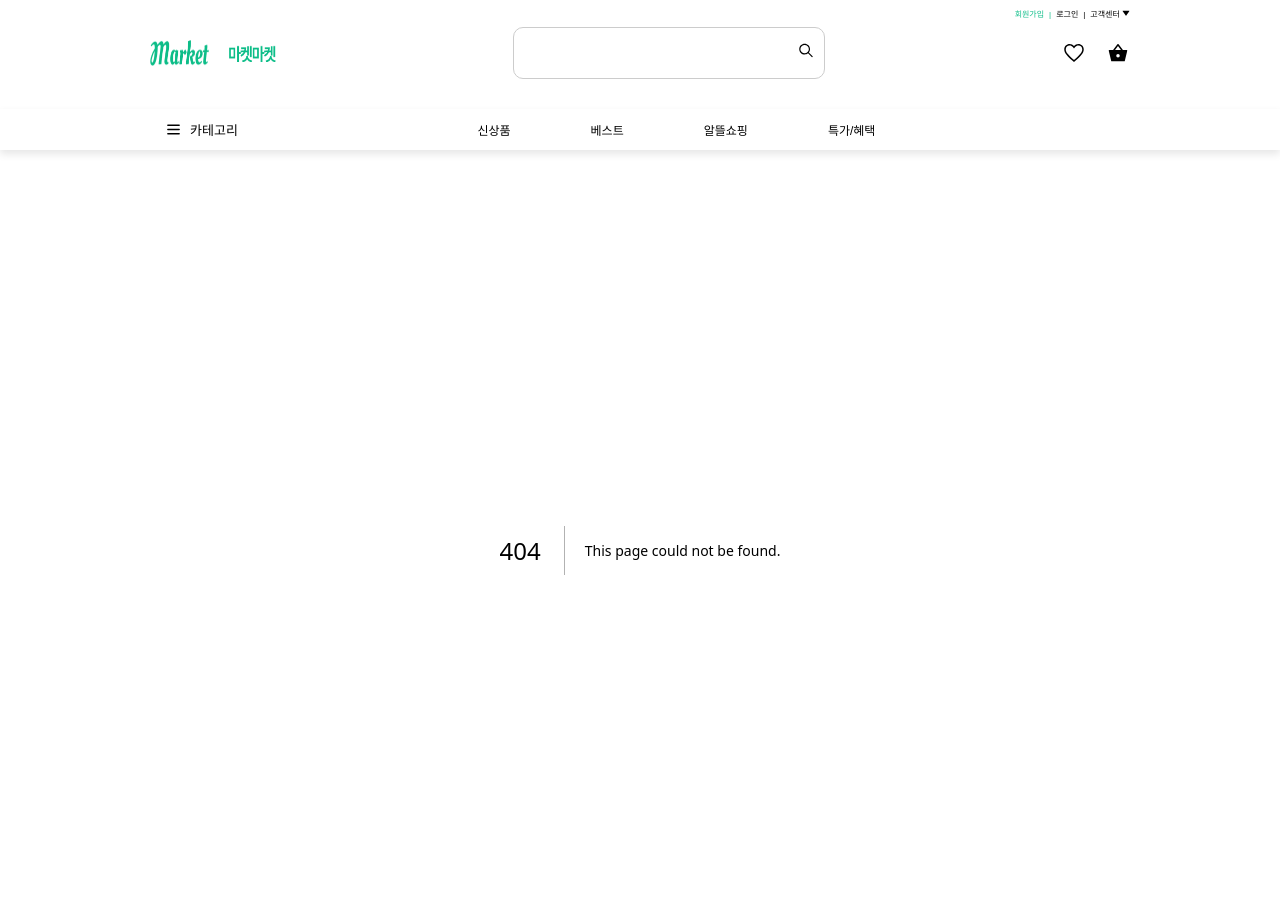
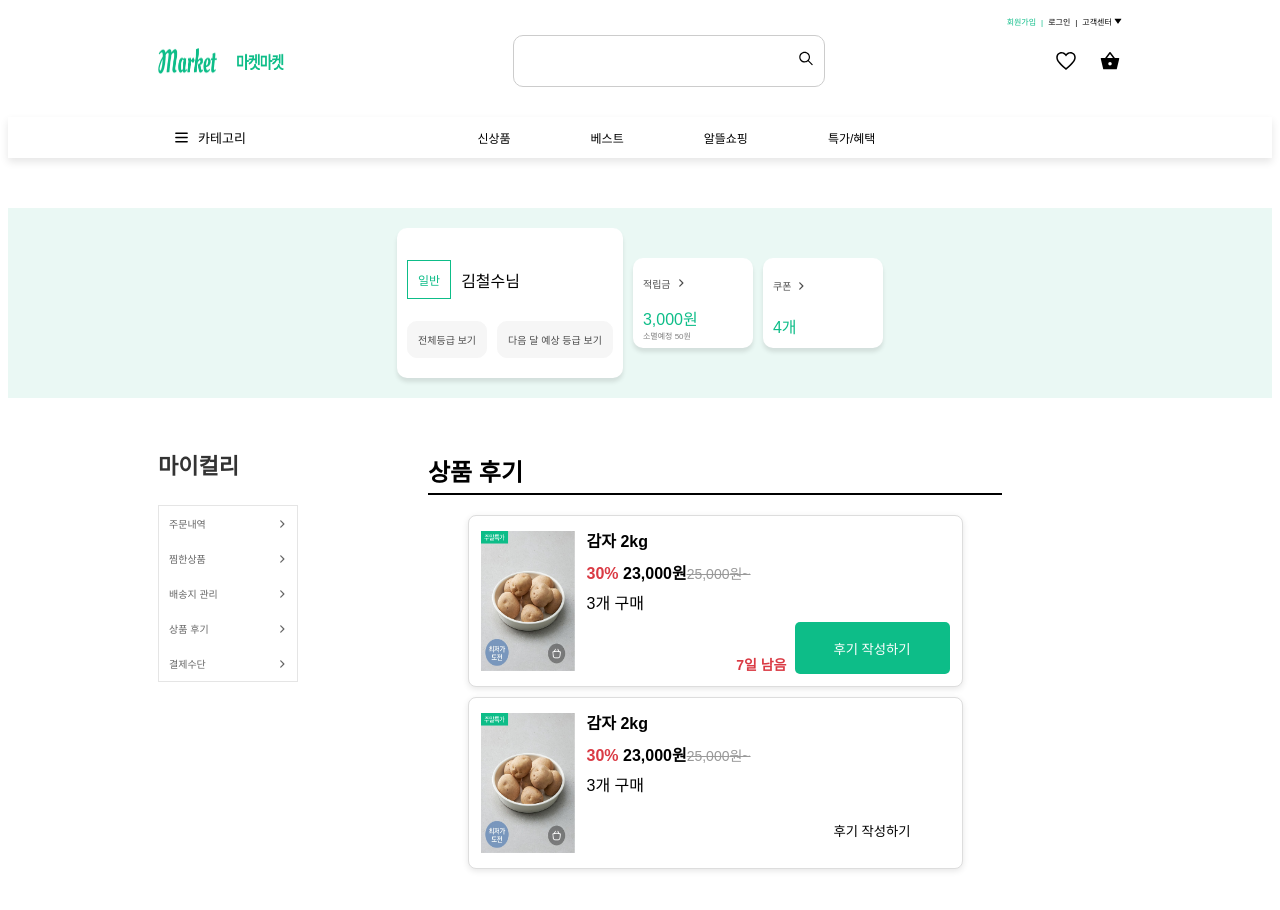
Before and after one commit to ecomerce-market/front, a Next.js app: page /review in a window 1280 px wide. Before the commit this address had no page. Shown: the top 910 px of the page. After the commit the page ends 877 px from the top, so only its background shows below. Built offline with nearby package versions, Linux system fonts and the light colour scheme.

Commit message:
[Feat] 리뷰 화면 작업

```diff
--- /dev/null
+++ b/src/app/review/page.tsx
@@ -0,0 +1,12 @@
+import React from "react";
+import Review from "./review";
+
+const page = () => {
+    return (
+        <div>
+            <Review />
+        </div>
+    );
+};
+
+export default page;
--- /dev/null
+++ b/src/app/review/review.module.scss
@@ -0,0 +1,33 @@
+.reviewWrapper {
+    .myInfoMain {
+        display: grid;
+        grid-template-columns: 150px auto;
+
+        .sideMenu {
+            margin-left: 150px;
+        }
+    }
+
+    .reviewWrapper {
+        display: flex;
+        flex-direction: column;
+        justify-content: center;
+        margin: 0 auto;
+
+        .review {
+            font-size: 24px;
+            margin: 5px 0;
+        }
+
+        .reviewdetail {
+            display: flex;
+            flex-direction: column;
+            align-items: center;
+            justify-content: center;
+            padding-top: 20px;
+            gap: 10px;
+            width: 574px;
+            border-top: 2px solid var(--black);
+        }
+    }
+}
--- /dev/null
+++ b/src/app/review/review.tsx
@@ -0,0 +1,67 @@
+import React from "react";
+import styles from "./review.module.scss";
+import cn from "classnames/bind";
+import PersonalInfo from "@/components/personalnfo/personalInfo";
+import SideMenu from "@/components/sideMenu/sideMenu";
+import ReviewCard from "@/components/productCard/review/reviewCard";
+const cx = cn.bind(styles);
+const review = () => {
+    return (
+        <div className={cx("reviewWrapper")}>
+            <PersonalInfo
+                grade={"일반"}
+                username={"김철수"}
+                credit={"3,000"}
+                expiringCredit={"50"}
+                coupon={"4"}
+            />
+            <div className={cx("myInfoMain")}>
+                <div className={cx("sideMenu")}>
+                    <SideMenu
+                        title={"마이컬리"}
+                        content={[
+                            "주문내역",
+                            "찜한상품",
+                            "배송지 관리",
+                            "상품 후기",
+                            "결제수단",
+                        ]}
+                    />
+                </div>
+                <div className={cx("reviewWrapper")}>
+                    <h1 className={cx("review")}>상품 후기</h1>
+                    <div className={cx("reviewdetail")}>
+                        <ReviewCard
+                            title={"감자 2kg"}
+                            discountPrice={"23,000"}
+                            discountRate={30}
+                            price={"25,000"}
+                            btntitle={"후기 작성하기"}
+                            btnwidth={"155"}
+                            btnHeight={"47"}
+                            lateDate={"7"}
+                            purchase={3}
+                            btnColor={"--main-color"}
+                            color={"--white"}
+                        />
+                        <ReviewCard
+                            title={"감자 2kg"}
+                            discountPrice={"23,000"}
+                            discountRate={30}
+                            price={"25,000"}
+                            btntitle={"후기 작성하기"}
+                            btnwidth={"155"}
+                            btnHeight={"47"}
+                            purchase={3}
+                            btnColor={"--white"}
+                            color={"--black"}
+                            borderColor={"--black-100"}
+                        />
+                    </div>
+                </div>
+            </div>
+        </div>
+    );
+};
+
+export default review;
--- a/src/components/productCard/review/reviewCard.tsx
+++ b/src/components/productCard/review/reviewCard.tsx
@@ -14,8 +14,11 @@ interface reviewCardProps {
     purchase: number;
     btntitle: ReactNode;
     btnwidth: string;
+    btnColor: string;
+    color: string;
+    borderColor?: string;
     btnHeight: string;
-  lateDate: string;
+    lateDate?: string;
 }
 
 const ReviewCard: React.FC<reviewCardProps> = ({
@@ -26,6 +29,9 @@ const ReviewCard: React.FC<reviewCardProps> = ({
     btntitle,
     btnwidth,
     btnHeight,
+    color,
+    borderColor,
+    btnColor,
     lateDate,
     purchase,
 }) => {
@@ -45,12 +51,18 @@ const ReviewCard: React.FC<reviewCardProps> = ({
                     {discountRate ? (
                         <>
                             <div>
-                <span className={cx("discountRate")}>{discountRate}%</span>
+                                <span className={cx("discountRate")}>
+                                    {discountRate}%
+                                </span>{" "}
+                                <span className={cx("discountPrice")}>
+                                    {discountPrice}원
+                                </span>
                                 <span className={cx("price")}>{price}원~</span>
-                <span className={cx("discountPrice")}>{discountPrice}원</span>
                             </div>
                             <div>
-                <span className={cx("purchase")}>{purchase}개 구매</span>
+                                <span className={cx("purchase")}>
+                                    {purchase}개 구매
+                                </span>
                             </div>
                         </>
                     ) : (
@@ -59,19 +71,22 @@ const ReviewCard: React.FC<reviewCardProps> = ({
                                 <span className={cx("price")}>{price}원~</span>
                             </div>
                             <div>
-                <span className={cx("purchase")}>{purchase}개 구매</span>
+                                <span className={cx("purchase")}>
+                                    {purchase}개 구매
+                                </span>
                             </div>
                         </>
                     )}
                 </div>
                 <div className={cx("btn")}>
-          <span>{lateDate}일 남음</span>
+                    {lateDate && <span>{lateDate}일 남음</span>}
                     <OneBtn
-            color="--white"
-            bgcolor="--main-color"
+                        color={color}
+                        bgcolor={btnColor}
                         title={btntitle}
                         width={btnwidth}
                         height={btnHeight}
+                        border={borderColor}
                     />
                 </div>
             </div>
```
Lines whose indentation alone changed are shown as unchanged.
